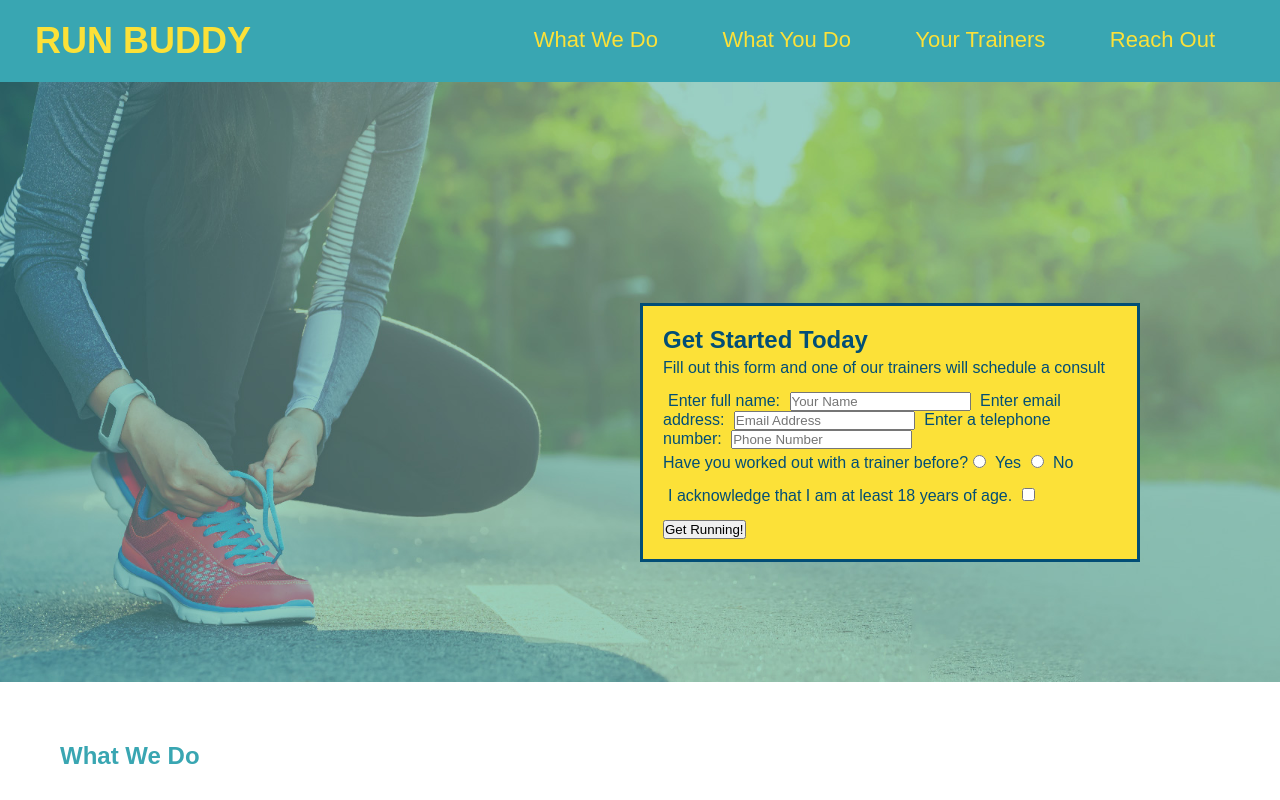
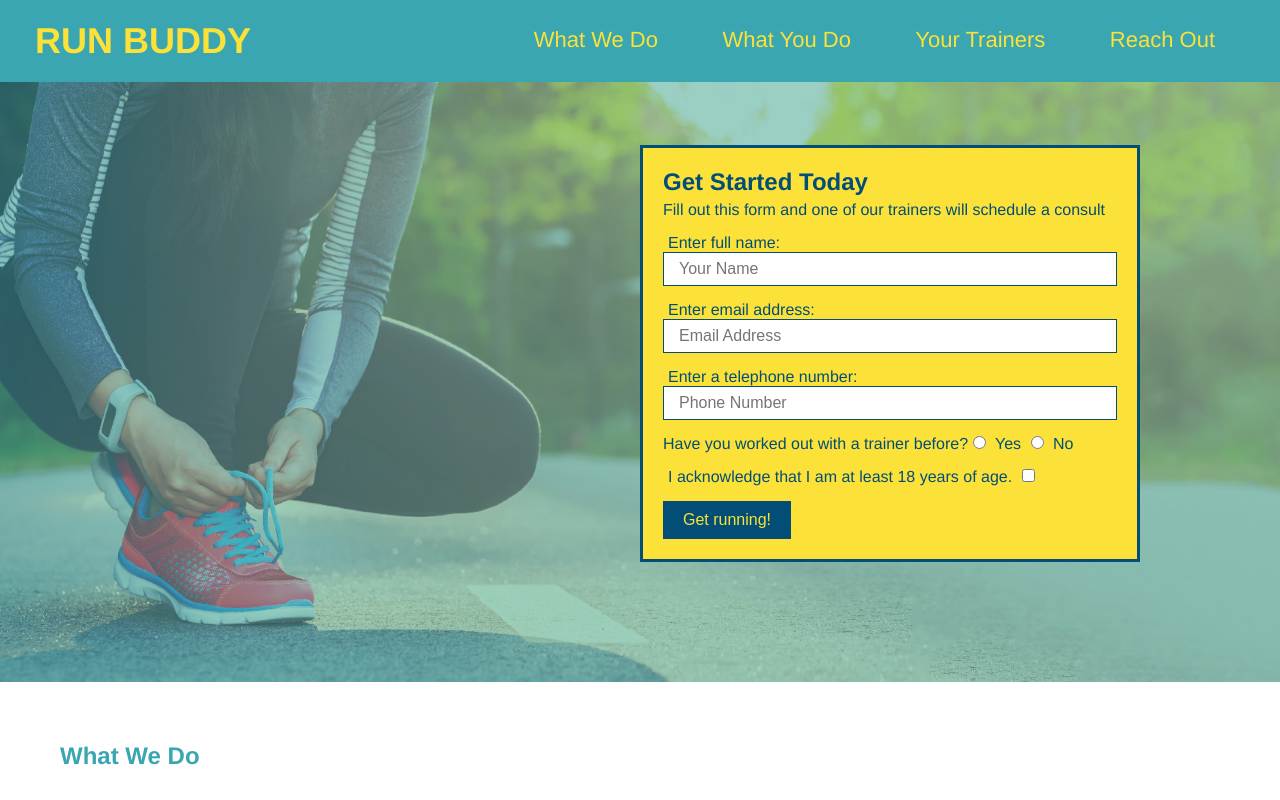
Before and after one commit to Ericcrain77/run-buddy, a plain HTML site: page index.html in a window 1280 px wide. Shown: the top 800 px of the page. Drawn offline with Linux system fonts and the light colour scheme.

Commit message:
relocated file, used snapshot to fix code to move on

```diff
--- a/assets/css/style.css
+++ b/assets/css/style.css
@@ -3,38 +3,19 @@
     padding: 0;
     box-sizing: border-box;
   }
+
   body {
     /* more on this crazy alphanumerical value in a minute! */
     color: #39a6b2;
-    font-family: Arial, Helvetica, sans-serif;
+    font-family: Helvetica, Arial, sans-serif;
   }
+
   /* apply styles to <header> */
   header {
     padding: 20px 35px;
     background-color: #39a6b2;
   }
-header h1 {
-    font-weight: bold;
-    font-size: 36px;
-    color: #fce138;
-    margin: 0;
-}
-header a {
-    text-decoration: none;
-    color: #fce138;
-}
-header nav {
-    float: right;
-    margin: 7px 0;
-}
-header nav ul li {
-    display: inline;
-}
-header nav ul li a {
-    margin: 0 30px;
-    font-weight: lighter;
-    font-size: 22px;
-}
+
   header h1 {
     font-weight: bold;
     font-size: 36px;
@@ -42,48 +23,74 @@ header h1 {
     margin: 0;
     display: inline;
   }
+  header a {
+    text-decoration: none;
+    color: #fce138;
+  }
+
+  header nav {
+    float: right;
+    margin: 7px 0;
+  }
+
+  header nav ul li {
+    display: inline;
+  }
+
+  header nav ul li a {
+    margin: 0 30px;
+    font-weight: lighter;
+    font-size: 22px;
+  }
+
   footer {
     background: #fce138;
     width: 100%;
     padding: 40px 35px;
   }
+
   footer h2 {
     display: inline;
     color: #024e76;
     font-size: 30px;
     margin: 0;
   }
+
   footer div {
     float: right;
     line-height: 1.5;
     text-align: right;
   }
+
   footer a {
-    color: #024e76
+    color: #024e76;
   }
+
   section {
     padding: 60px;
   }
+
   /* Hero Style Start */
   .hero {
-    background-image: url("../images/hero-bg.jpg");
+    background-image: url('../images/hero-bg.jpg');
     height: 600px;
     background-size: cover;
     background-position: center;
     position: relative;
   }
+  /* Hero Style End */
+
   .hero-form {
+    border: 3px solid #024e76;
     background-color: #fce138;
     padding: 20px;
     width: 500px;
     color: #024e76;
-    border-style: solid;
-    border-width: 3px;
-    border-color: #024e76;
     position: absolute;
     bottom: 120px;
     right: 140px;
   }
+
   .hero-form h3 {
     font-size: 24px;
     margin: 0;
@@ -91,6 +98,7 @@ section {
   .hero-form p {
     margin: 5px 0 15px 0;
   }
+
   .form-input {
     border: 1px solid #024e76;
     display: block;
@@ -100,7 +108,15 @@ section {
     width: 100%;
     margin-bottom: 15px;
   }
+
   .hero-form label {
     margin: 0 5px;
   }
-/* Hero Style End */
+
+  .hero-form button {
+    color: #fce138;
+    background-color: #024e76;
+    border: none;
+    padding: 10px 20px;
+    font-size: 16px;
+  }
--- a/index.html
+++ b/index.html
@@ -1,29 +1,33 @@
 <!DOCTYPE html>
 <html lang="en">
+
 <head>
   <meta charset="UTF-8" />
   <title>Run Buddy</title>
   <link rel="stylesheet" href="./assets/css/style.css" />
 </head>
+
 <body>
   <!-- navigation -->
   <header>
     <h1>
-                    <a href="/">RUN BUDDY</a>
+      <a href="/">
+        RUN BUDDY
+      </a>
     </h1>
     <nav>
-                    <!--Unordered list element-->
+      <!-- Unordered list element -->
       <ul>
-                        <!--List item element-->
+        <!-- List item element-->
         <li>
-                            <!--Anchor element-->
-                            <a href="#what-we-do">What We Do</A>
+          <!-- Anchor element -->
+          <a href="#what-we-do">What We Do</a>
         </li>
         <li>
           <a href="#what-you-do">What You Do</a>
         </li>
         <li>
-                            <a href="your-trainers">Your Trainers</a>
+          <a href="#your-trainers">Your Trainers</a>
         </li>
         <li>
           <a href="#reach-out">Reach Out</a>
@@ -37,17 +41,16 @@
     <div class="hero-form">
       <h3>Get Started Today</h3>
       <p>Fill out this form and one of our trainers will schedule a consult</p>
-                <!--Add form element-->
       <form>
         <label for="name">Enter full name:</label>
-                    <input type="text" placeholder="Your Name" name="name" id="name" />
+        <input type="text" placeholder="Your Name" name="name" id="name" class="form-input" />
         <label for="email">Enter email address:</label>
-                    <input type="text" placeholder="Email Address" name="email" id="email" />
+        <input type="text" placeholder="Email Address" name="email" id="email" class="form-input" />
         <label for="phone">Enter a telephone number:</label>
-                    <input type="text" placeholder="Phone Number" name="phone" id="phone" />
+        <input type="text" placeholder="Phone Number" name="phone" id="phone" class="form-input" />
         <p>
           Have you worked out with a trainer before?
-                        <input type="radio" name="trainer-conrfirm" id="trainer-yes" />
+          <input type="radio" name="trainer-confirm" id="trainer-yes" />
           <label for="trainer-yes">Yes</label>
           <input type="radio" name="trainer-confirm" id="trainer-no" />
           <label for="trainer-no">No</label>
@@ -56,36 +59,36 @@
           <label for="checkbox">
             I acknowledge that I am at least 18 years of age.
           </label>
-                        <input type="checkbox" name="age-confirm" id="checkbox" />
+          <input type="checkbox" name="checkpoint1" id="checkbox" />
         </p>
         <button type="submit">
-                        Get Running!
+          Get running!
         </button>
       </form>
     </div>
   </section>
 
-            <!--What We Do Section-->
+  <!-- "what we do" section -->
   <section>
     <h2>What We Do</h2>
   </section>
 
-            <!--What You Do-->
+  <!-- "what you do" section -->
   <section>
     <h2>What You Do</h2>
   </section>
 
-            <!--Meet the Trainers-->
+  <!-- "meet the trainers" section -->
   <section>
     <h2>Meet The Trainers</h2>
   </section>
 
-            <!--Reach Out-->
+  <!-- "reach out" section -->
   <section>
     <h2>Reach Out</h2>
   </section>
 
-            <!--footer-->
+  <!-- footer -->
   <footer>
     <h2>❤️ Made with love by Run Buddy.</h2>
     <div>
@@ -94,4 +97,5 @@
     </div>
   </footer>
 </body>
+
 </html>
```
Also changed, not shown: 1 other file. Lines whose indentation alone changed are shown as unchanged.
